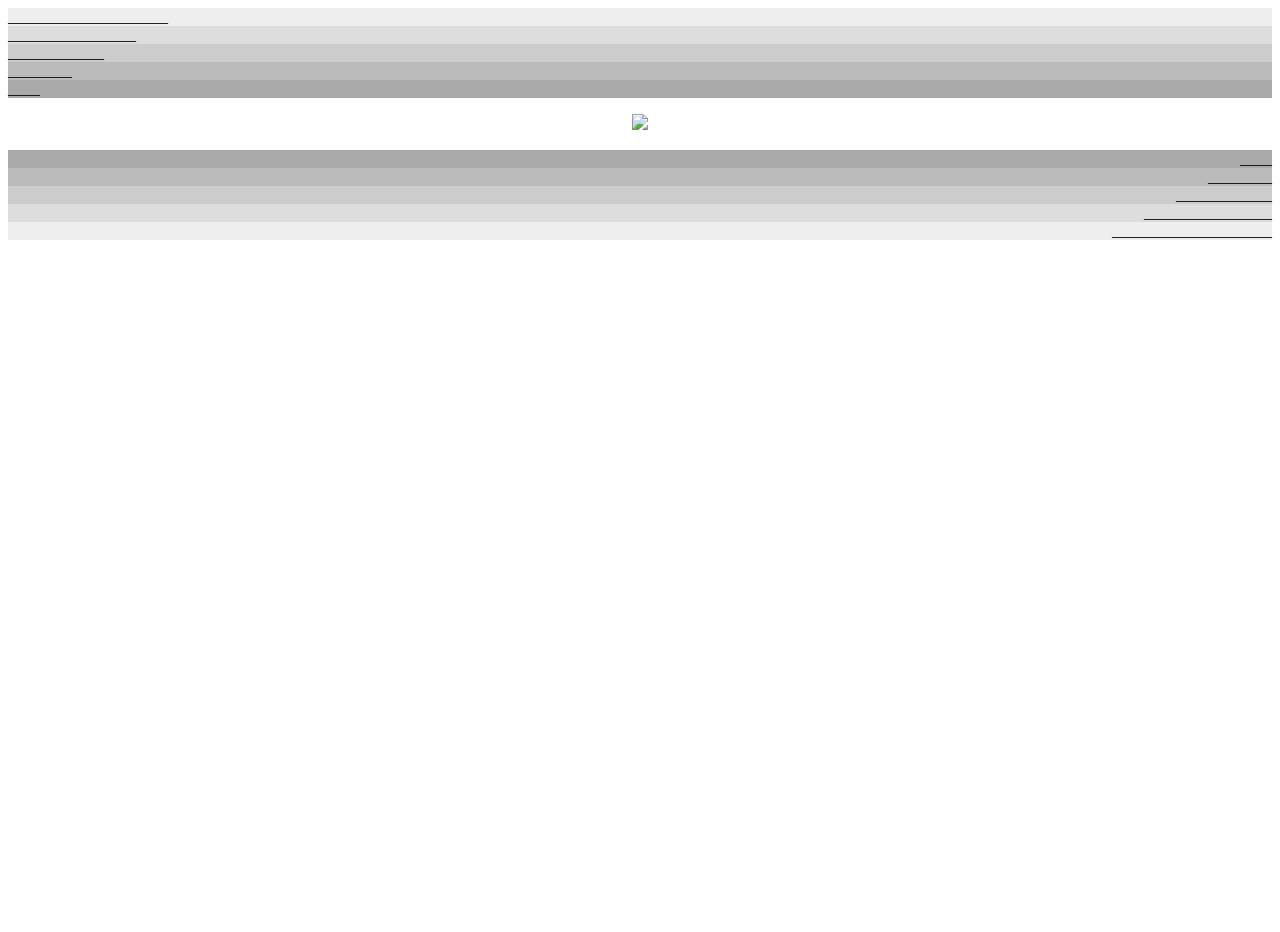
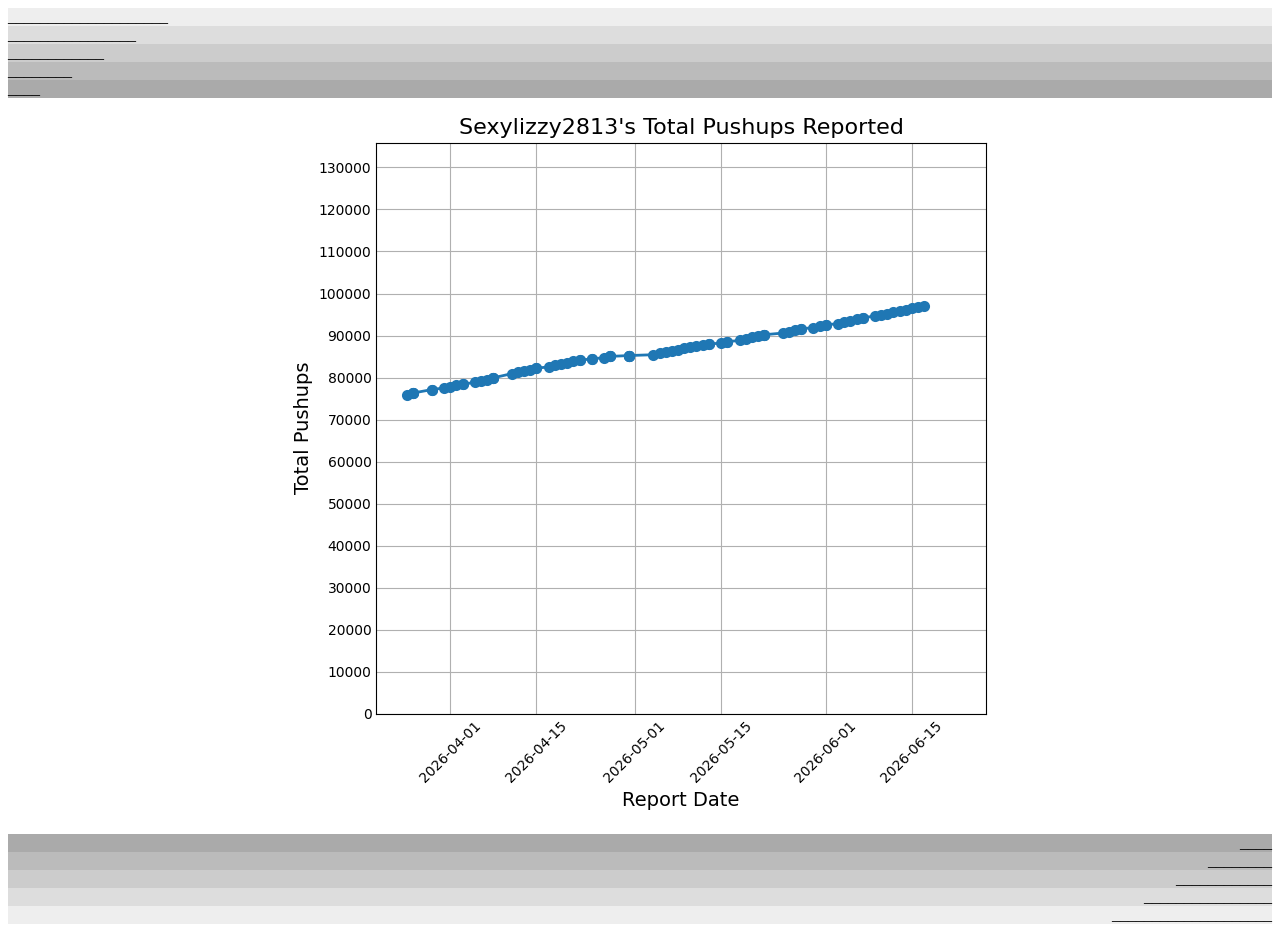
Before and after one commit to 100kPush/Sexylizzy2813, a plain HTML site: page zoom/index.html in a window 1280 px wide. Before the commit the page ends 800 px from the top, so only its background shows below. Drawn offline with Linux system fonts and the light colour scheme.

Commit message:
Fix image source path in index.html
Updated image source path for graph in HTML.

```diff
--- a/zoom/index.html
+++ b/zoom/index.html
@@ -16,7 +16,7 @@
   <div class="column" style="background-color:#aaa;">____</div>
 </div>
 
-<p style="text-align:center;"><img src="./img/graph.png" style="max-width:100%height:auto;"></p>
+<p style="text-align:center;"><img src="../img/graph.png" style="max-width:100%height:auto;"></p>
 
 <div style="text-align:right;">
   <div class="column" style="background-color:#aaa;">____</div>
```
